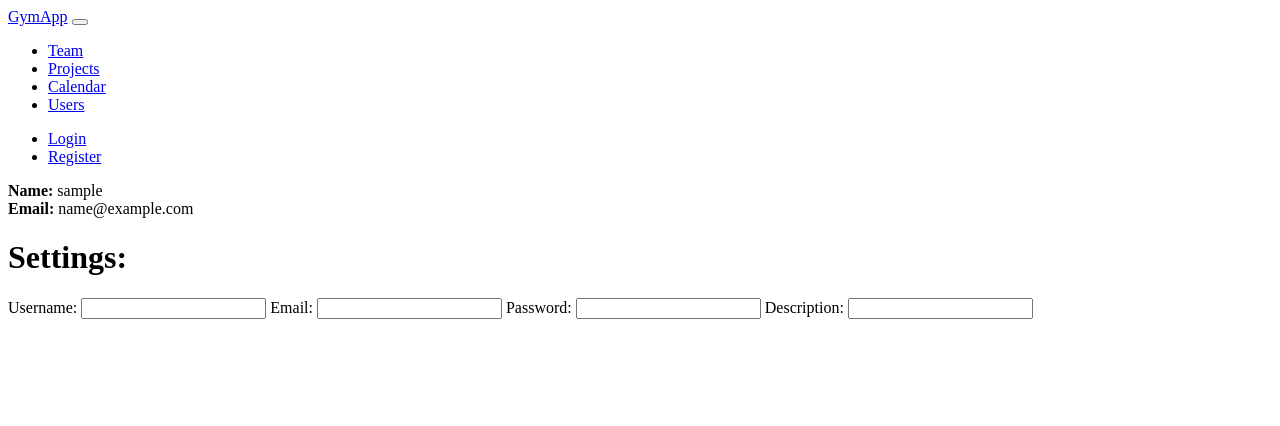
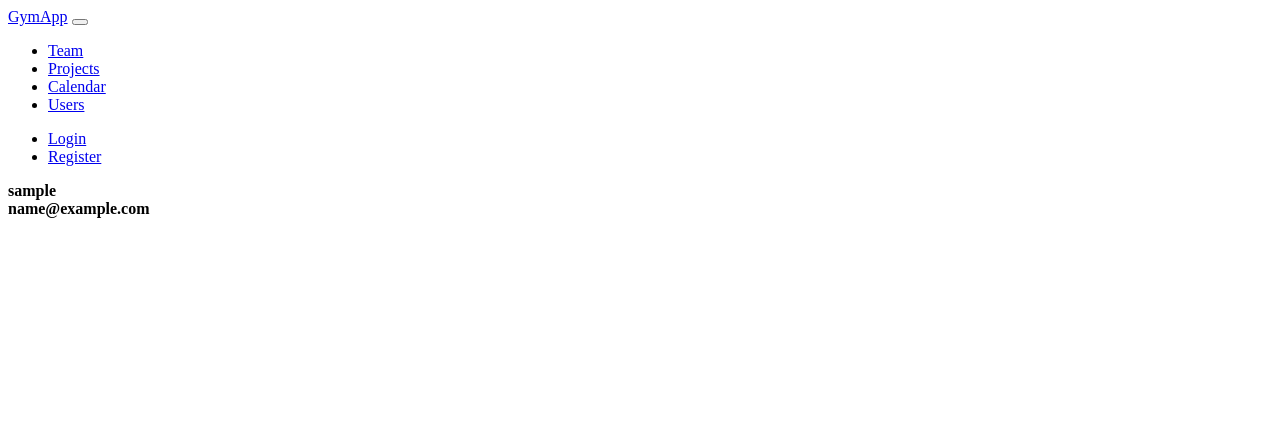
Before and after one commit to FrontMaybeBackend/GymApp, a Symfony app: template templates/profile/index.html.twig in a window 1280 px wide. Shown: the top 426 px of the page. Run offline with Twig, Linux system fonts and the light colour scheme; the template is opened without the code that fills it: most values are stand-ins (such as "Sample title", 1, 10 or a date in 2020); some libraries are stand-ins or nearby versions.

Commit message:
I added a user profile editing controller and wdok to that but haven't finished yet.

```diff
--- a/templates/profile/index.html.twig
+++ b/templates/profile/index.html.twig
@@ -6,27 +6,17 @@
    {% block body %}
        {% include 'navbar/index.html.twig' %}
 
-           <div class="container p-2  m-2 border-start border-bottom border-black  border-4 w-25">
-               <div class="row align-items-start">
-                   <div class="col-6 offset-1">
-                       <strong>Name:</strong> {{ profile.username }}
+
+       <div class="container p-2  m-2 border-start border-bottom border-black  border-4">
+           <div class="row align-items-start">
+               <div class="col">
+                   <div>
+                       <strong>{{ profile.username }}</strong>
                    </div>
-                   <div class="col-6 offset-1">
-                       <strong>Email:</strong> {{ profile.email }}
+                   <div>
+                       <strong>{{ profile.email }}</strong>
                    </div>
                </div>
-           </div>
-
-       <div class="container row border border-black border-3">
-           <h1>Settings:</h1>
-           <label>Username:</label>
-           <input class="input-group"> </input>
-           <label>Email:</label>
-           <input class="input-group">
-           <label>Password:</label>
-           <input class="input-group">
-           <label>Description:</label>
-           <input class="input-group text-area">
        </div>
 
    {% endblock %}
```
Also changed, not shown: src/Controller/ProfileController.php (+33 -0 lines), src/Form/UserProfileForm.php (added, +52 -0 lines), templates/profile/edit_profile.html.twig (added).
